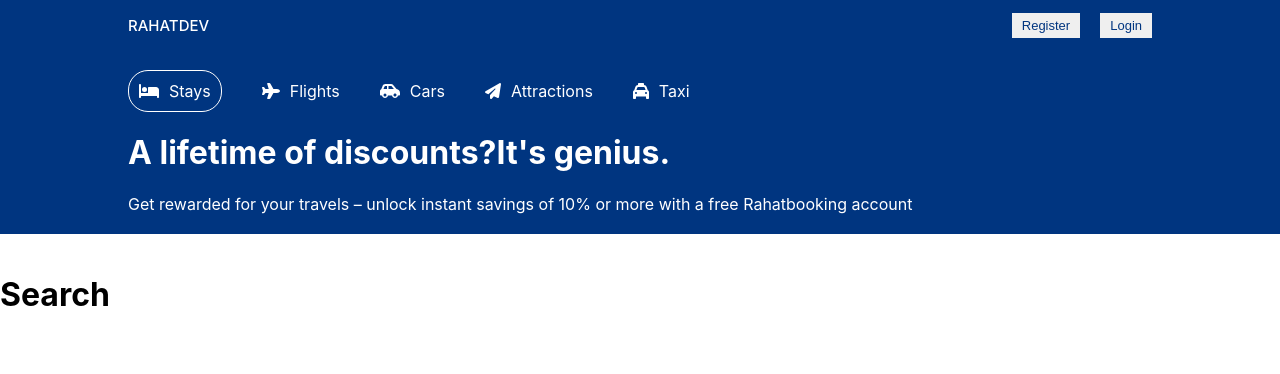
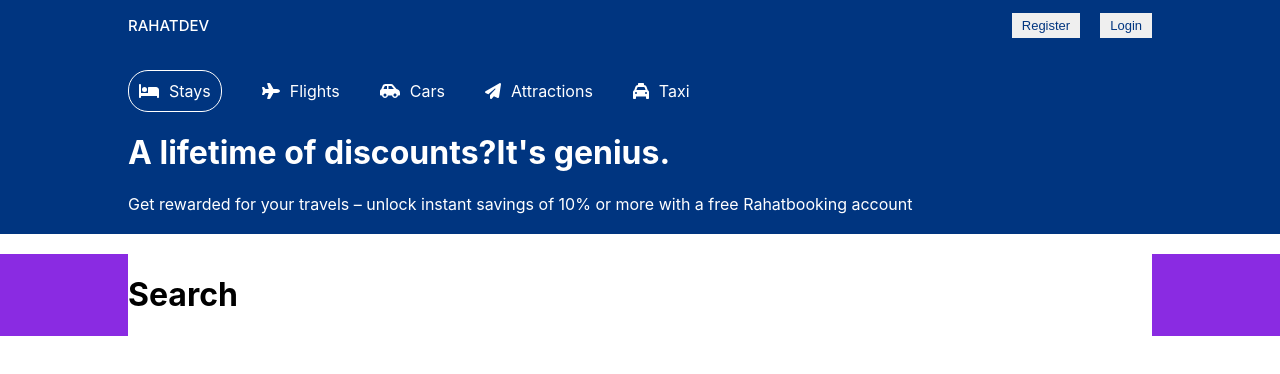
Before and after one commit to bellicose77/booking-app-clientside, a React (Create React App) app: page /hotels in a window 1280 px wide. Shown: the top 374 px of the page. Built offline with nearby package versions, Linux system fonts and the light colour scheme.

Commit message:
search container

```diff
--- a/src/pages/List/List.css
+++ b/src/pages/List/List.css
@@ -2,8 +2,11 @@
     display: flex;
     justify-content: center;
     margin-top: 20px;
+    background-color: blueviolet;
 }
 .listWrapper{
     display:flex;
     width: 100%;
+    max-width: 1024px;
+    background-color: white;
 }
```
